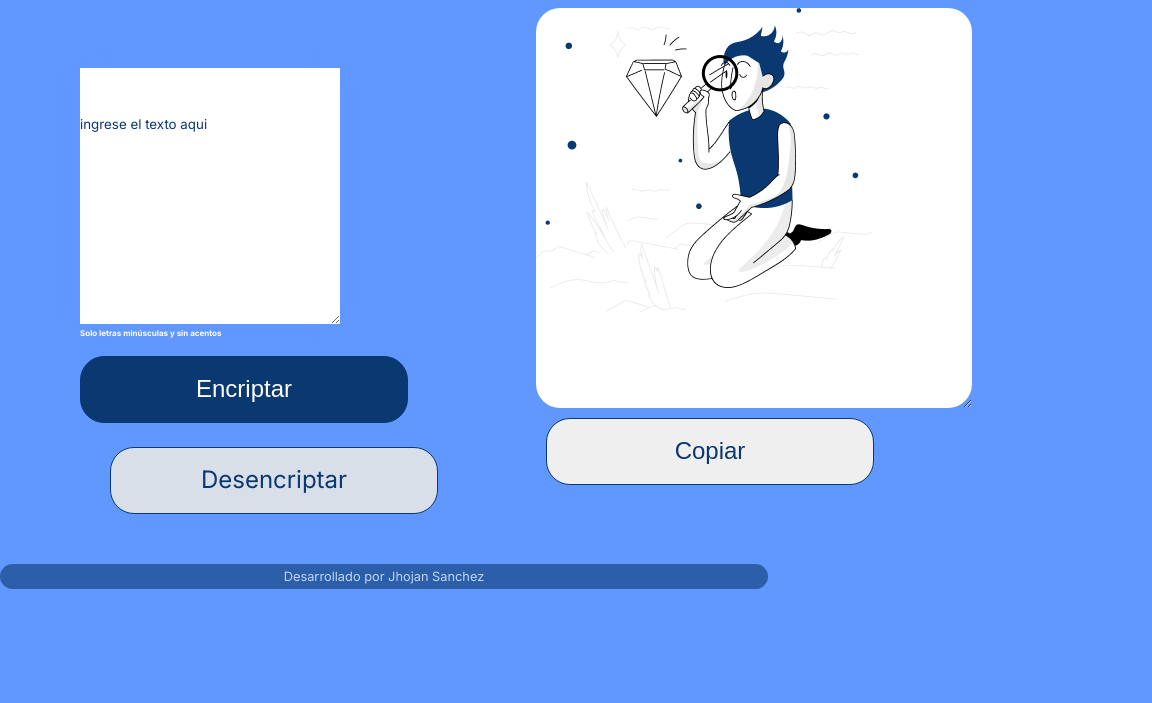
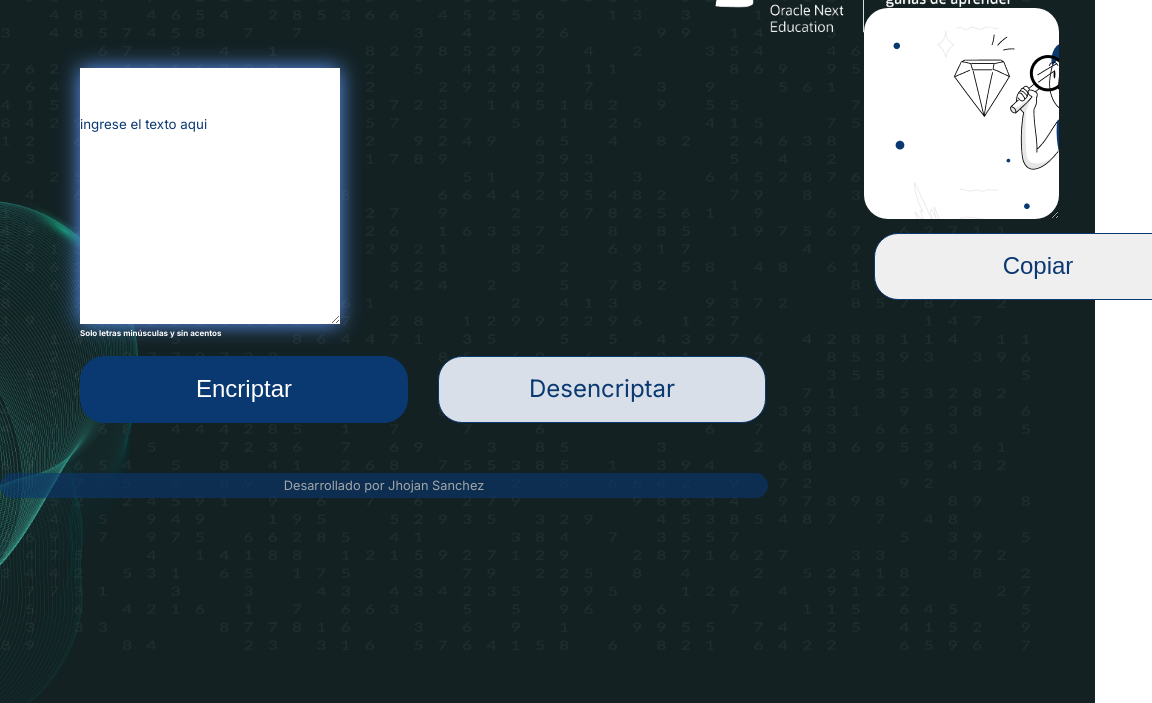
Before and after one commit to JhojanSanchez/encriptadorTexto, a plain HTML site: page index.html in a window 768 px wide. Shown: the part 97-800 px from the top of the page, 1152 px wide, since content can reach past the window. Drawn offline with Linux system fonts and the light colour scheme.

Commit message:
Update stile.css

```diff
--- a/stile.css
+++ b/stile.css
@@ -16,8 +16,7 @@ body{
     box-sizing: border-box;
     margin: 0;
     height: 100vh;
-    background-color:#6098FF;
-    /*background-image: url('Imagenes/BG1.png');*/
+    background-image: url('Imagenes/BG1.png');
     background-size: cover;
     background-position: center;
     background-repeat: no-repeat;
@@ -238,7 +237,7 @@ main{
     width: 100%;
 }
 
-@media (max-width: 768px )  and (min-width: 420px) {
+@media (max-width: 768px )  and (min-width: 480px) {
 
     *{
         padding: 0;
@@ -252,8 +251,16 @@ main{
         padding-bottom: 3rem;
     }
 
+    ssection {
+        flex-direction: column;
+        height: auto;
+        align-items: start;
+        padding-bottom: 3rem;
+    }
+
     .logo{
         padding-right: 70%;
+        width: 10%;
     }
 
     .text-area{
@@ -261,15 +268,23 @@ main{
         width: 100;
     }
 
-    .botones{
-        flex-wrap: wrap;
+    .btn-encriptar{
+
+        justify-content: center;
+        flex-direction: column;
+        gap: 1.5rem;
+    }
+
+    .btn-desencriptar{
+
+        justify-content: center;
         flex-direction: column;
         gap: 1.5rem;
     }
 
     .mensaje{
-        width: 100%;
-        display: flex;
+        font-size: 14px;
+        width:flex;
         padding: 2rem 0;
         flex-direction: column;
         gap: 1rem;
@@ -278,6 +293,7 @@ main{
     .btn-copiar{
         flex-wrap: wrap;
         flex-direction: column;
+        justify-content: center;
         gap: 1.5rem;
     }
 
```
